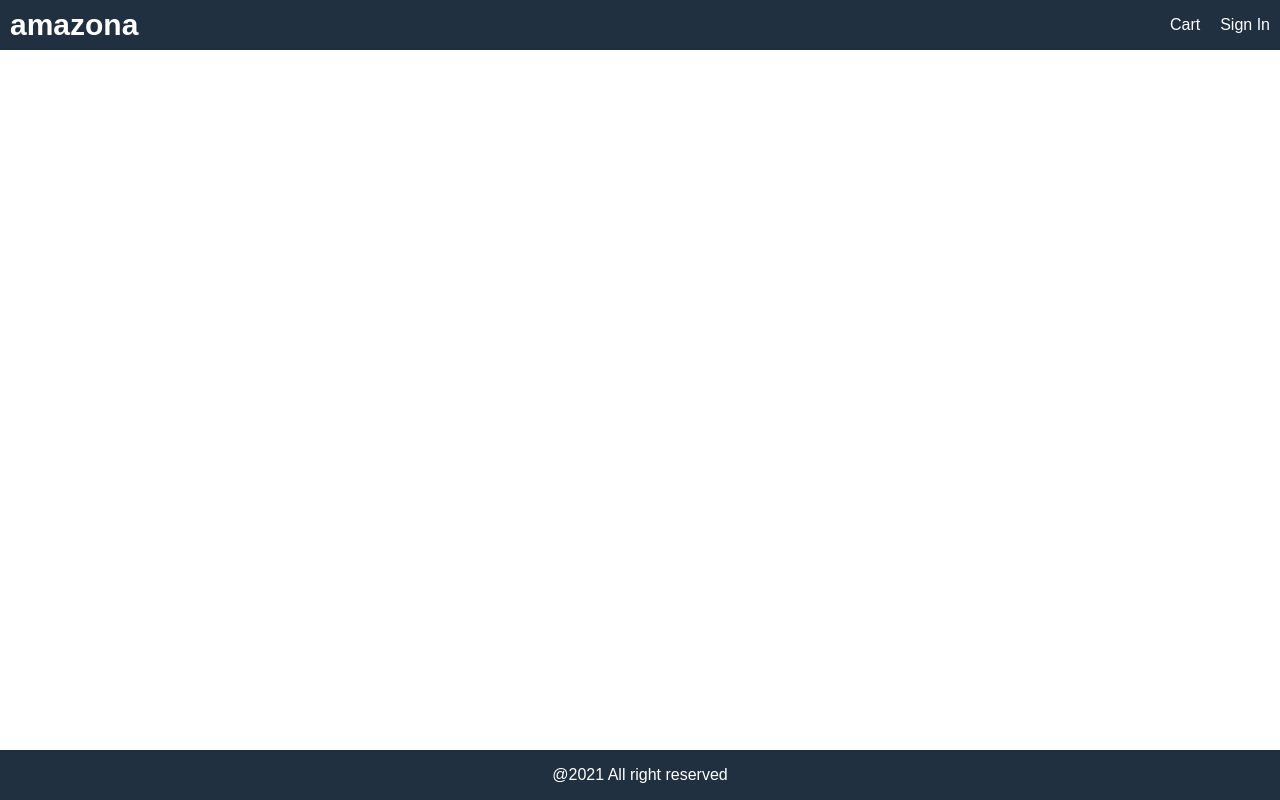
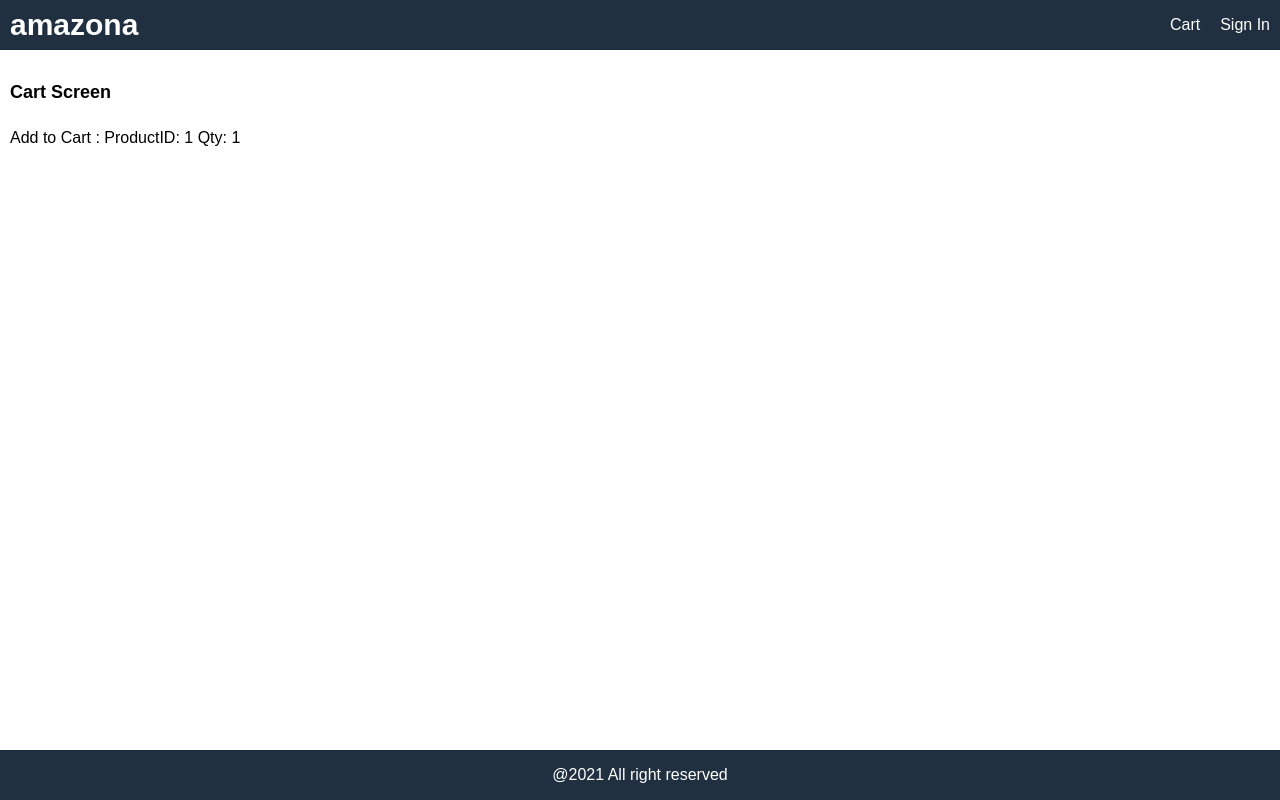
Before and after one commit to kranks40/Ecommerce, a React (Create React App) app in the folder frontend/: page /cart/1 in a window 1280 px wide. Built offline with nearby package versions, Linux system fonts and the light colour scheme.

Commit message:
Created handle to cart event

```diff
--- a/frontend/src/App.js
+++ b/frontend/src/App.js
@@ -1,5 +1,6 @@
 import React from 'react';
 import { BrowserRouter, Route } from 'react-router-dom';
+import CartScreen from './screen/CartScreen';
 
 import HomeScreen from './screen/HomeScreen';
 import ProductScreen from './screen/ProductScreen';
@@ -18,6 +19,7 @@
         </div>
     </header>
     <main>
+      <Route path ='/cart/:id?' component={CartScreen} />
       <Route path='/product/:id' component={ProductScreen}  />
       <Route path='/' component={HomeScreen} exact />
     </main>
--- /dev/null
+++ b/frontend/src/screen/CartScreen.js
@@ -0,0 +1,16 @@
+import React from 'react'
+
+function CartScreen(props) {
+    const productId = props.match.params.id;
+    const qty = props.location.search? Number(props.location.search.split('=')[1]): 1;
+    return (
+        <div>
+            <h1>Cart Screen</h1>
+            <p>
+                Add to Cart : ProductID: {productId} Qty: {qty}
+            </p>
+        </div>
+    )
+};
+
+export default CartScreen;
--- a/frontend/src/screen/ProductScreen.css
+++ b/frontend/src/screen/ProductScreen.css
@@ -24,6 +24,9 @@
     color: #e71d36 ;
 }
 
+input,
+select,
+textarea,
 button {
     padding: 10px;
     border-radius: 5px;
@@ -32,6 +35,9 @@
     font-family: Arial, Helvetica, sans-serif;
     -webkit-font-smoothing: antialiased;
     -moz-osx-font-smoothing: grayscale;
+}
+
+button {
     background-color: #f8f8f8;
     cursor: pointer;
 }
@@ -44,8 +50,11 @@
     width: 100%;
 }
 
+input:hover,
+select:hover,
+textarea:hover,
 button:hover {
-    border: 2px #404040 solid;
+    border: 1px #404040 solid;
 }
 
 .buy {
--- a/frontend/src/screen/ProductScreen.js
+++ b/frontend/src/screen/ProductScreen.js
@@ -1,4 +1,4 @@
-import React, { useEffect } from 'react'
+import React, { useEffect, useState } from 'react'
 import { useDispatch, useSelector } from 'react-redux';
 import { Link } from 'react-router-dom';
 import { detailsProduct } from '../actions/productAction';
@@ -12,6 +12,7 @@
 function ProductScreen(props) {
     const dispatch = useDispatch();
     const productId = props.match.params.id;
+    const [qty, setQty] = useState(1)
     const productDetails = useSelector((state) => state.productDetails);
     const { loading, error, product } = productDetails;
 
@@ -19,6 +20,10 @@
         dispatch(detailsProduct(productId))
 
     }, [dispatch, productId]);
+
+    const addToCartHandler = () => {
+        props.history.push(`/cart/${productId}?qty=${qty}`);
+    }
 
     return (
         <div>
@@ -78,9 +83,29 @@
                           </div>
                         </div>
                       </li>
+                      {product.countInStock > 0 && (
+                          <>
                       <li>
-                        <button className="primary block">Add to Cart</button>
+                          <div className="row">
+                              <div>Qty</div>
+                              <div>
+                                <select value={qty} onChange={(e) => setQty(e.target.value)}>
+                                {[...Array(product.countInStock).keys()].map(
+                                    (x) => (
+                                        <option key={x + 1} value={x + 1}>
+                                            {x + 1}
+                                        </option>
+                                    )
+                                )}
+                                </select>
+                              </div>
+                          </div>
                       </li>
+                      <li>
+                        <button onClick={addToCartHandler} className="primary block">Add to Cart</button>
+                      </li>
+                          </>
+                      )}
                     </ul>
                   </div>
                 </div>
```
Also changed, not shown: 2 other files (tests, documents, lock files or other folders).
